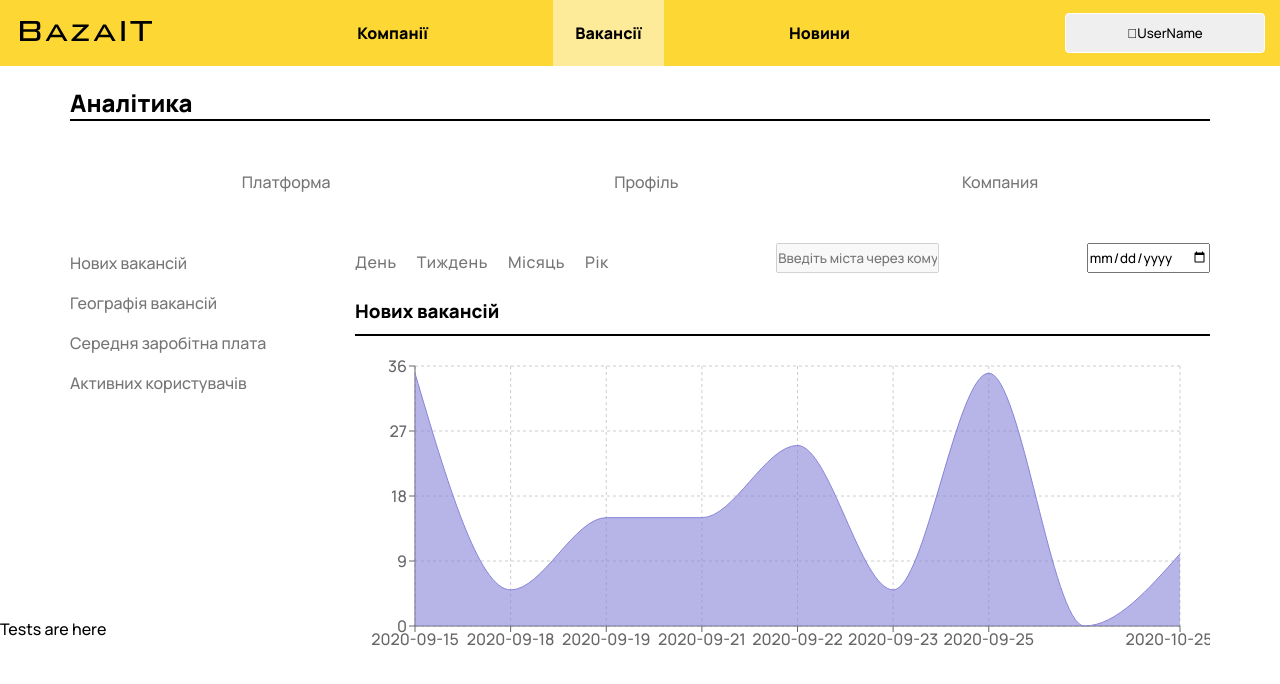
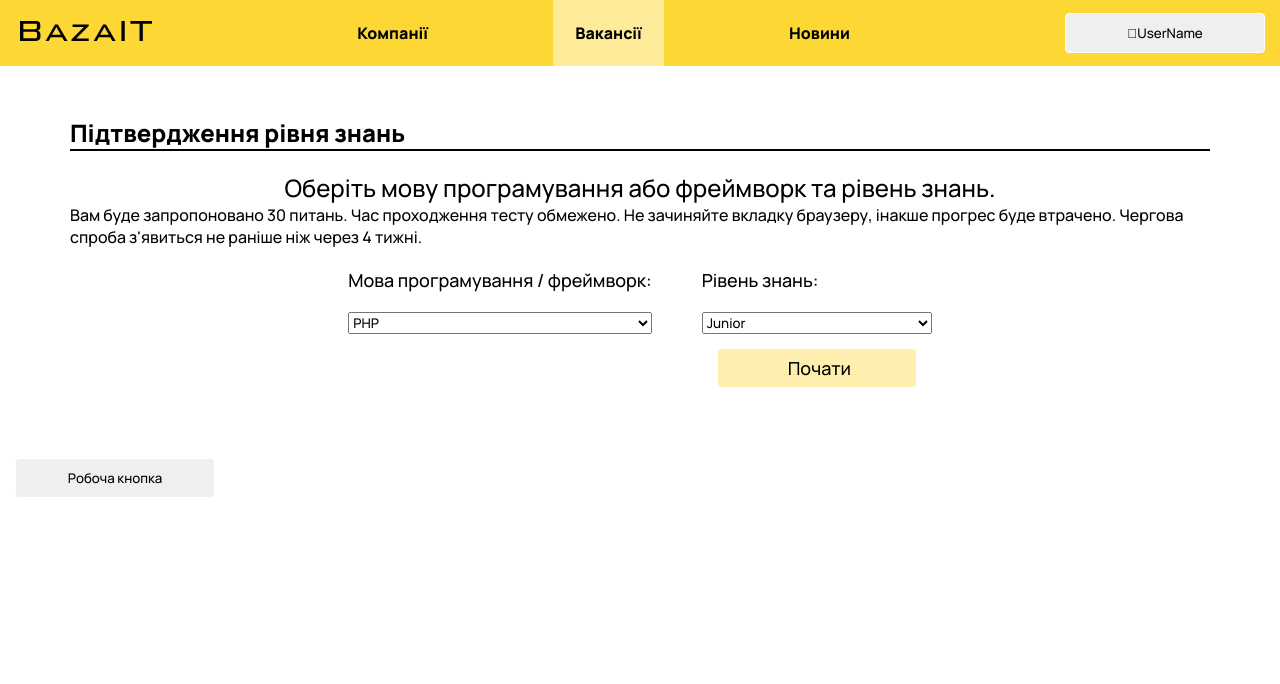
Before and after one commit to ArMANIAK/ITN_hacks2020, a React (Create React App) app: page / in a window 1280 px wide. Shown: the top 684 px of the page. Built offline with nearby package versions, Linux system fonts and the light colour scheme.

Commit message:
feat: conditional rendering added

```diff
--- a/src/App.js
+++ b/src/App.js
@@ -1,6 +1,7 @@
 import React from 'react';
 import './App.css';
 import Profile from './components/Profile/Profile';
+import Tester from './components/Tester/Tester';
 
 function App() {
 
@@ -19,7 +20,8 @@ function App() {
           <button><span></span>UserName</button>
         </div>
       </header>
-      <Profile />
+      {/* <Profile /> */}
+      <Tester />
     </div>
   );
 }
--- a/src/components/Profile/Profile.css
+++ b/src/components/Profile/Profile.css
@@ -21,6 +21,10 @@
 /* Wrapper */
 .wrapper {
     max-width: 1200px;
+}
+
+section.section {
+    margin: 50px 0;
 }
 
 section.section > * {
--- a/src/components/Profile/Profile.js
+++ b/src/components/Profile/Profile.js
@@ -3,7 +3,6 @@ import {
   AreaChart, Area, XAxis, YAxis, CartesianGrid, Tooltip, ResponsiveContainer,
 } from 'recharts';
 import './Profile.css';
-import Tester from '../Tester/Tester';
 
 const Profile = () => {
 
@@ -81,44 +80,42 @@ const Profile = () => {
         <div className="profile">
             <section className="section">
                 <h2 className="section-title">Аналітика</h2>
-                <nav class="section-nav">
+                <nav className="section-nav">
                     <ul>
-                        <li class="section-nav-text">Платформа</li>
-                        <li class="section-nav-text">Профіль</li>
-                        <li class="section-nav-text">Компания</li>
+                        <li className="section-nav-text">Платформа</li>
+                        <li className="section-nav-text">Профіль</li>
+                        <li className="section-nav-text">Компания</li>
                     </ul>
-
                 </nav>
-                <main class="container">
-                    <nav class="aside">
-                        <ul class="aside-ul">
-                            <li class="aside-li">
-                                <button class="aside-li-text" onClick = {() => setStats(vacancies)}>Нових вакансій</button>
+                <main className="container">
+                    <nav className="aside">
+                        <ul className="aside-ul">
+                            <li className="aside-li">
+                                <button className="aside-li-text" onClick = {() => setStats(vacancies)}>Нових вакансій</button>
                             </li>
-                            <li class="aside-li">
-                                <button class="aside-li-text" onClick = {() => setStats(geography)}>Географія вакансій</button>
+                            <li className="aside-li">
+                                <button className="aside-li-text" onClick = {() => setStats(geography)}>Географія вакансій</button>
                             </li>
-                            <li class="aside-li">
-                                <button class="aside-li-text" onClick = {() => setStats(averageSalary)}>Сeредня заробітна плата</button>
+                            <li className="aside-li">
+                                <button className="aside-li-text" onClick = {() => setStats(averageSalary)}>Сeредня заробітна плата</button>
                             </li>
-                            <li class="aside-li">
-                                <button class="aside-li-text" onClick = {() => setStats(activeUsers)}>Активних користувачів</button>
+                            <li className="aside-li">
+                                <button className="aside-li-text" onClick = {() => setStats(activeUsers)}>Активних користувачів</button>
                             </li>
                         </ul>
                     </nav>
-
-                    <main class="section">
-                        <nav class="section-nav">
-                            <ul class="nav-profile">
-                                <li class="nav-profile-item">День</li>
-                                <li class="nav-profile-item">Тиждень</li>
-                                <li class="nav-profile-item">Місяць</li>
-                                <li class="nav-profile-item">Рік</li>
+                    <main className="section">
+                        <nav className="section-nav">
+                            <ul className="nav-profile">
+                                <li className="nav-profile-item">День</li>
+                                <li className="nav-profile-item">Тиждень</li>
+                                <li className="nav-profile-item">Місяць</li>
+                                <li className="nav-profile-item">Рік</li>
                             </ul>
                             <input type="text" name="text" id="text" placeholder="Введіть міста через кому" disabled/>
                             <input type="date" name="date" id="date"/>
                         </nav>
-                        <div class="graphic">
+                        <div className="graphic">
                         <div style={{ width: '100%', height: '40vh' }}>
                             <h3 className="graphic-header">
                                 { stats.capture }
@@ -142,8 +139,6 @@ const Profile = () => {
                     </main>
                 </main>
             </section>
-
-            <Tester />
         </div>
     )
 }
--- /dev/null
+++ b/src/components/Quiz/Quiz.js
@@ -0,0 +1,11 @@
+import React, {useState} from 'react';
+import './Quiz.css';
+
+const Quiz = ({testCases}) => {
+
+    return (
+        <h3>Quiz is here</h3>
+    )
+}
+
+export default Quiz;
--- /dev/null
+++ b/src/components/Task/Task.js
@@ -0,0 +1,40 @@
+import React from 'react';
+import './Task.css';
+
+const Task = () => {
+    return (
+        <section className="section">
+            <div className="title">
+                <h2 className="section-title">Підтвердження рівня знань</h2>
+                <h3 className="section-info">Оберіть мову програмування або фреймворк та рівень знань.</h3>
+                <p className="section-description">Вам буде запропоновано 30 питань. Час проходження тесту обмежено. Не зачиняйте вкладку браузеру, інакше прогрес буде втрачено. Чергова спроба з'явиться не раніше ніж через 4 тижні.</p>
+            </div>
+            <div className="container-button">
+                <div className="container-lang">
+                    <p className="btn-text">Мова програмування / фреймворк:</p>
+                    <select name="lang">
+                        <option value="PHP" className="btn">PHP</option>
+                        <option value="HTML_CSS" className="btn">HTML5, CSS3</option>
+                        <option value="JS" className="btn">JS</option>
+                        <option value="REACT" className="btn">React</option>
+                        <option value="Angular" className="btn">Angular</option>
+                    </select>
+                </div>
+                <div className="container-prof">
+                    <p className="btn-text">Рівень знань:</p>
+                    <select name="level">
+                        <option value="Jun" className="btn">Junior</option>
+                        <option value="Mid" className="btn">Middle</option>
+                        <option value="Sen" className="btn">Senior</option>
+                        <option value="Lead" className="btn" id="123">Lead</option>
+                    </select>
+                    <a href="index_t.html" className="link">
+                        <button className="btn-submit" onClick={()=> { alert('Вам доведеться найняти команду, щоб цей функціонал запрацював =)') }}>Почати</button>
+                    </a>
+                </div>
+            </div>
+        </section>
+    )
+}
+
+export default Task;
--- a/src/components/Tester/Tester.css
+++ b/src/components/Tester/Tester.css
@@ -0,0 +1,55 @@
+.title {
+    margin-top: 50px;
+    margin-bottom: 40px;
+}
+.container-title {
+    font-size: 36px;
+    font-weight: 700;
+    text-align: center;
+    padding-bottom: 20px;
+}
+.section-info {
+    font-size: 24px;
+    font-weight: 400;
+    text-align: center;
+}
+
+/* container-button */
+.container-button {
+    display: flex;
+    justify-content: center;
+}
+.container-lang {
+    display: flex;
+    flex-direction: column;
+    margin-right: 50px;
+}
+.btn-text {
+    font-size: 18px;
+    font-weight: 400;
+    padding-bottom: 20px;
+}
+.btn {
+    font-size: 18px;
+    font-weight: 400;
+    background: transparent;
+    color: black;
+    padding: 15px 70px;
+    margin-bottom: 3px;
+}
+.btn:hover {
+    background: #CAAC2A;
+}
+
+/* container-prof */
+.container-prof {
+    display: flex;
+    flex-direction: column;
+}
+.btn-submit {
+    font-size: 18px;
+    font-weight: 400;
+    margin-top: 14px;
+    padding: 7px 70px;
+    background: #FFEFAF;
+}
--- a/src/components/Tester/Tester.js
+++ b/src/components/Tester/Tester.js
@@ -1,10 +1,66 @@
-import React from 'react';
+import React, {useEffect, useState} from 'react';
 import './Tester.css';
+import Quiz from '../Quiz/Quiz';
+import Task from '../Task/Task';
 
 const Tester = () => {
+
+    const testCases = [
+        {
+            question: 'Питання 1',
+            group: 'Topic 1',
+            rightAnswer: 'Вірна відповідь на питання 1',
+            wrongAnswer1: 'Невірна відповідь 1 на питання 1',
+            wrongAnswer2: 'Невірна відповідь 2 на питання 1',
+            wrongAnswer3: 'Невірна відповідь 3 на питання 1',
+        },
+        {
+            question: 'Питання 2',
+            group: 'Topic 1',
+            rightAnswer: 'Вірна відповідь на питання 2',
+            wrongAnswer1: 'Невірна відповідь 1 на питання 2',
+            wrongAnswer2: 'Невірна відповідь 2 на питання 2',
+            wrongAnswer3: 'Невірна відповідь 3 на питання 2',
+        },
+        {
+            question: 'Питання 3',
+            group: 'Topic 1',
+            rightAnswer: 'Вірна відповідь на питання 3',
+            wrongAnswer1: 'Невірна відповідь 1 на питання 3',
+            wrongAnswer2: 'Невірна відповідь 2 на питання 3',
+            wrongAnswer3: 'Невірна відповідь 3 на питання 3',
+        },
+        {
+            question: 'Питання 4',
+            group: 'Topic 2',
+            rightAnswer: 'Вірна відповідь на питання 4',
+            wrongAnswer1: 'Невірна відповідь 1 на питання 4',
+            wrongAnswer2: 'Невірна відповідь 2 на питання 4',
+            wrongAnswer3: 'Невірна відповідь 3 на питання 4',
+        },
+        {
+            question: 'Питання 5',
+            group: 'Topic 2',
+            rightAnswer: 'Вірна відповідь на питання 5',
+            wrongAnswer1: 'Невірна відповідь 1 на питання 5',
+            wrongAnswer2: 'Невірна відповідь 2 на питання 5',
+            wrongAnswer3: 'Невірна відповідь 3 на питання 5',
+        },
+    ];
+
+    const [testInProgress, setTestInProgress] = useState(false);
+
     return (
-        <div>Tests are here</div>
+        <div>
+            {
+                !testInProgress ?
+                    <Task /> :
+                    <Quiz testCases={testCases} />
+            }
+            <button onClick={() => setTestInProgress(true)}>Робоча кнопка</button>
+        </div>
     )
+
 }
 
 export default Tester;
```
Also changed, not shown: src/components/Quiz/Quiz.css (added), src/components/Task/Task.css (added).
